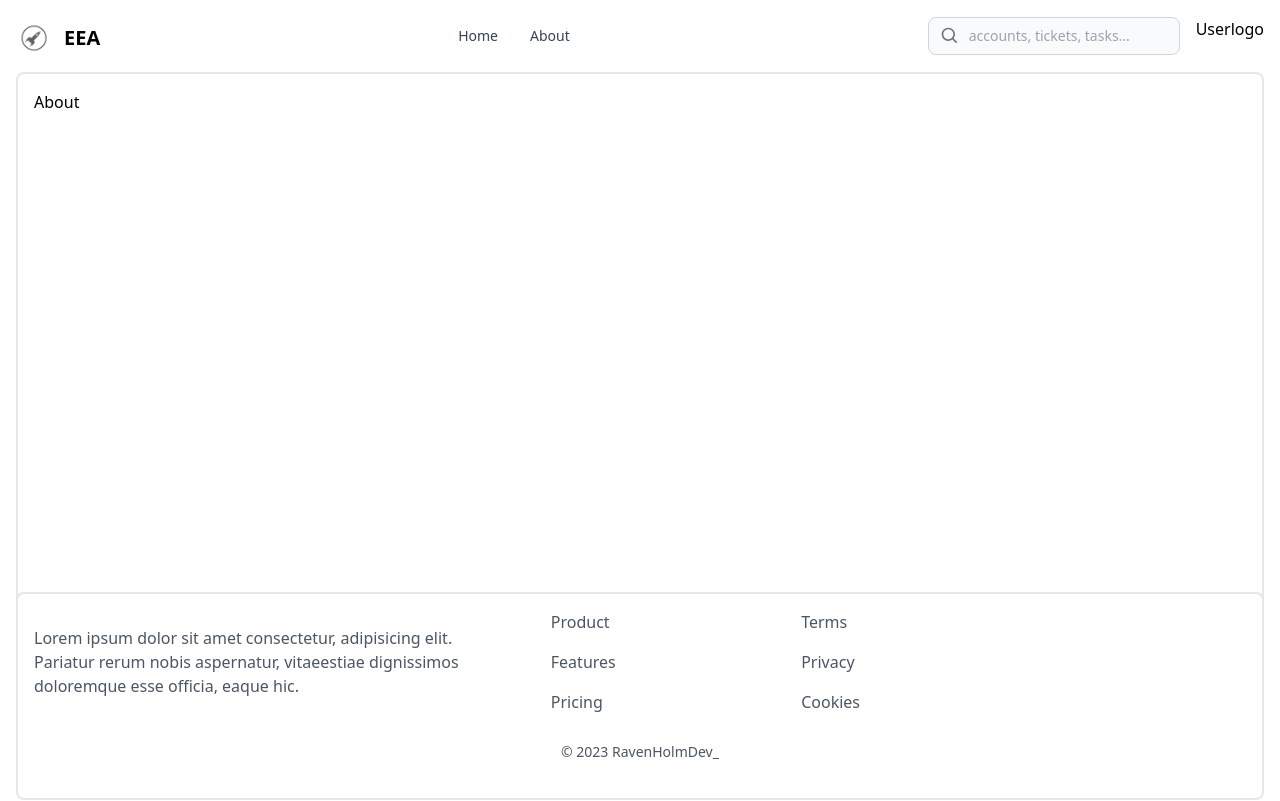
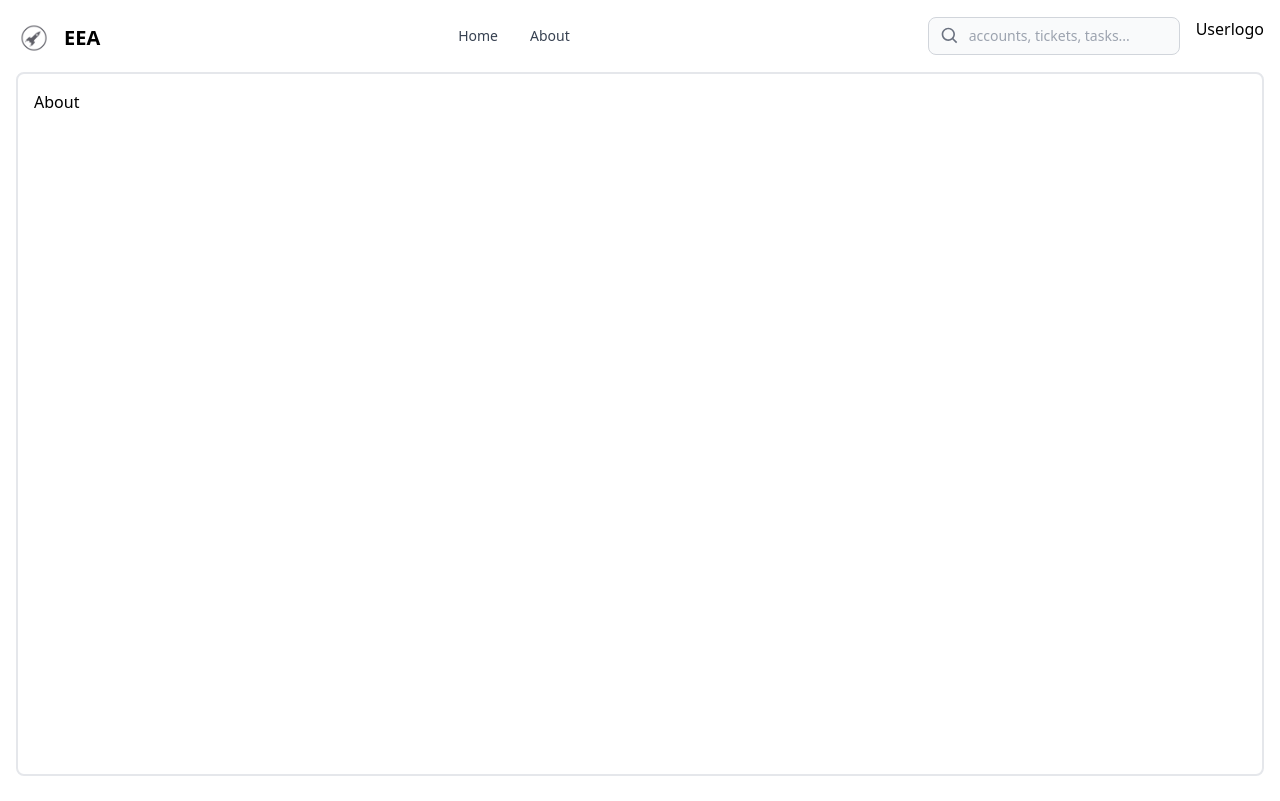
Before and after one commit to achiko06/austronautdb, a Next.js app: page /about in a window 1280 px wide. Shown: the top 801 px of the page. Built offline with nearby package versions, Linux system fonts and the light colour scheme.

Commit message:
unsticky footer

```diff
--- a/components/layout/Footer.tsx
+++ b/components/layout/Footer.tsx
@@ -12,7 +12,7 @@ const Footer = () => {
   const legal = ["Terms", "Privacy", "Cookies"];
 
   return (
-    <footer className={`p-4 mx-1 md:mx-4 border-2 bg-white border-gray-200 border-solid rounded-lg dark:border-gray-700 my-1 min-h-[12vh] ${pathname === '/auth/login' ? "" : "xl:sticky xl:bottom-0"}`}>
+    <footer className={`p-4 mx-1 md:mx-4 border-2 bg-white border-gray-200 border-solid rounded-lg dark:border-gray-700 my-1 min-h-[12vh]`}>
         <div className="grid max-w-screen-xl grid-cols-1 gap-10 pt-0 mx-auto mt-0 lg:grid-cols-5">
           <div className="lg:col-span-2">
             <div className="max-w-md mt-4 text-gray-600 dark:text-gray-400">
```
